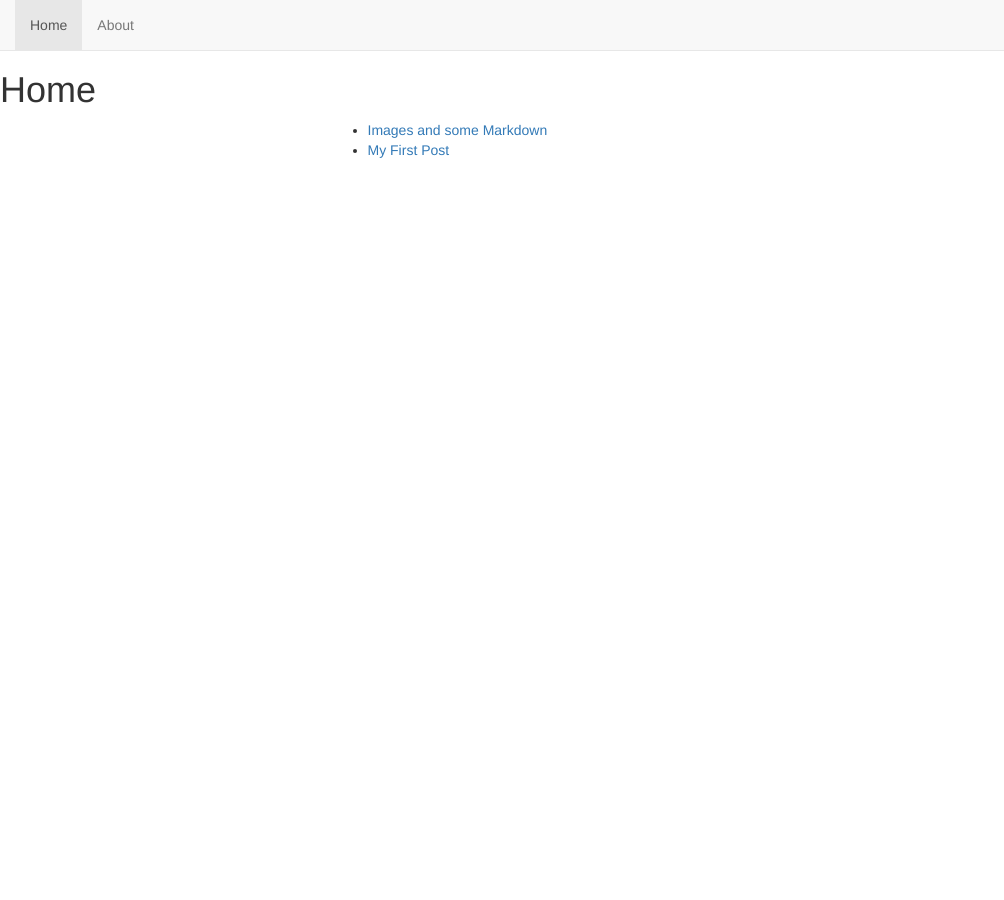
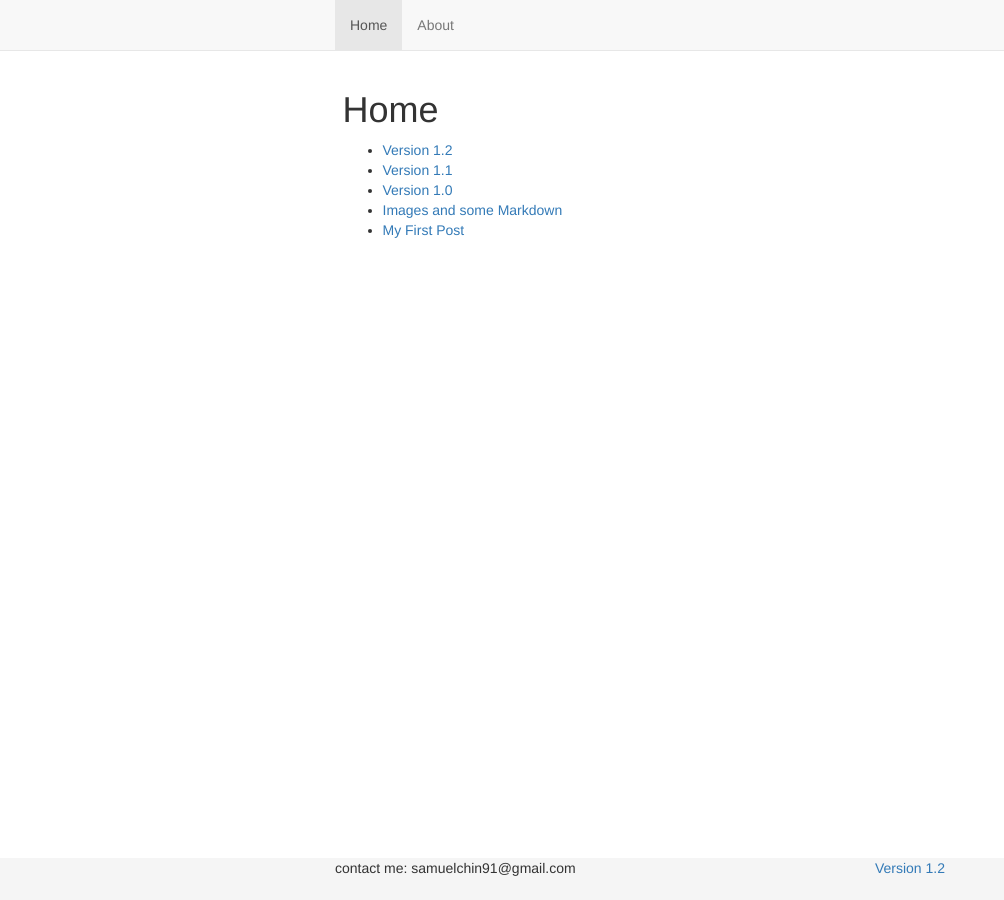
Before and after one commit to sspeng/jkschin.github.io, a Jekyll site: the page built from index.html, in a window 1280 px wide. Shown: the whole page, without its empty margins (0-1004 px from the left). Built offline with Jekyll 4.4.1, drawn with Linux system fonts in a browser that asks for light colours; nearby versions of some CDN libraries.

Commit message:
jkschin.com v1.2
Added footer
Added version history
Dynamic update of footer to show current version
Added some padding to main content to make it neater
Formatted navbar to follow content column grid layout

```diff
--- /dev/null
+++ b/_includes/footer.html
@@ -0,0 +1,17 @@
+<footer>
+	<div class="footer">
+		<div class="col-md-3"></div>
+    	<div class="col-md-6">
+    		<p style="float:left">contact me: samuelchin91@gmail.com</p>
+    		<p style="float:right">
+    			<a href="/version">
+    				{% assign publishedPosts = site.posts | where: 'tag', 'version' %}
+    				{% for post in publishedPosts limit:1 %}
+    					{{ post.title }}
+    				{% endfor %}
+    			</a>
+    		</p>
+    	</div>
+    	<div class="col-md-3"></div>
+	</div>
+</footer>
--- a/_includes/header.html
+++ b/_includes/header.html
@@ -7,24 +7,4 @@
   <link rel="stylesheet" href="/css/syntax.css">
   <script src="https://ajax.googleapis.com/ajax/libs/jquery/1.11.3/jquery.min.js"></script>
   <script src="http://maxcdn.bootstrapcdn.com/bootstrap/3.3.5/js/bootstrap.min.js"></script>
-  <nav class="navbar navbar-default navbar-fixed-top" role="navigation">
-    <div class="container-fluid">
-      <!-- Brand and toggle get grouped for better mobile display -->
-      <div class="navbar-header">
-        <button type="button" class="navbar-toggle collapsed" data-toggle="collapse" data-target="#bs-example-navbar-collapse-1" aria-expanded="false">
-          <span class="sr-only">Toggle navigation</span>
-          <span class="icon-bar"></span>
-          <span class="icon-bar"></span>
-          <span class="icon-bar"></span>
-        </button>
-      </div>
-      <!-- Collect the nav links, forms, and other content for toggling -->
-      <div class="collapse navbar-collapse" id="bs-example-navbar-collapse-1">
-        <ul class="nav navbar-nav">
-          <li class="active"><a href="/">Home <span class="sr-only">(current)</span></a></li>
-          <li><a href="/about">About</a></li>
-        </ul>
-      </div><!-- /.navbar-collapse -->
-    </div><!-- /.container-fluid -->
-  </nav>
 </head>
--- /dev/null
+++ b/_includes/navbar.html
@@ -0,0 +1,26 @@
+<nav class="navbar navbar-default navbar-fixed-top" role="navigation">
+  <div class="container-fluid">
+    <!-- Brand and toggle get grouped for better mobile display -->
+    <div class="navbar-header">
+      <button type="button" class="navbar-toggle collapsed" data-toggle="collapse" data-target="#bs-example-navbar-collapse-1" aria-expanded="false">
+        <span class="sr-only">Toggle navigation</span>
+        <span class="icon-bar"></span>
+        <span class="icon-bar"></span>
+        <span class="icon-bar"></span>
+      </button>
+    </div>
+    <!-- Collect the nav links, forms, and other content for toggling -->
+    <div class="row">
+      <div class="col-md-3"></div>
+      <div class="col-md-6">
+        <div class="collapse navbar-collapse" id="bs-example-navbar-collapse-1">
+          <ul class="nav navbar-nav">
+            <li class="active"><a href="/">Home <span class="sr-only">(current)</span></a></li>
+            <li><a href="/about">About</a></li>
+          </ul>
+        </div>
+      </div>
+      <div class="col-md-3"></div>
+    </div><!-- /.navbar-collapse -->
+  </div><!-- /.container-fluid -->
+</nav>
--- a/_layouts/default.html
+++ b/_layouts/default.html
@@ -1,15 +1,17 @@
 <html lang="en">
 {% include header.html %}
 <body>
-<h1>{{ page.title }}</h1>
-<div class="row">
-  <div class="col-md-3">
-  </div>
-  <div class="col-md-6">
-  	{{ content }}
-  </div>
-  <div class="col-md-3">
-  </div>
-</div>
+	{% include navbar.html %}
+	<div class="wrapper">
+		<div class="row">
+	  		<div class="col-md-3"></div>
+	  		<div class="col-md-6">
+	  			<h1>{{ page.title }}</h1>
+	  			{{ content }}
+	  		</div>
+	  		<div class="col-md-3"></div>
+		</div>
+	</div>
+{% include footer.html %}
 </body>
 </html>
--- a/css/styles.scss
+++ b/css/styles.scss
@@ -13,3 +13,17 @@ img {
 pre {
 	background-color: black;
 }
+
+.wrapper {
+    min-height: 100%;
+    height: auto;
+    padding: 0px 30px 0px 30px;
+    padding-bottom: 3em;
+}
+
+.footer {
+	clear: both;
+ 	height: 3em;
+ 	background-color: #f5f5f5;
+ 	margin-top: -3em;
+}
```
Also changed, not shown: _posts/2015-12-25-version1.0.md (added, +8 -0 lines), _posts/2015-12-25-version1.1.md (added, +11 -0 lines), _posts/2015-12-25-version1.2.md (added, +12 -0 lines), version/index.html (added, +13 -0 lines).
